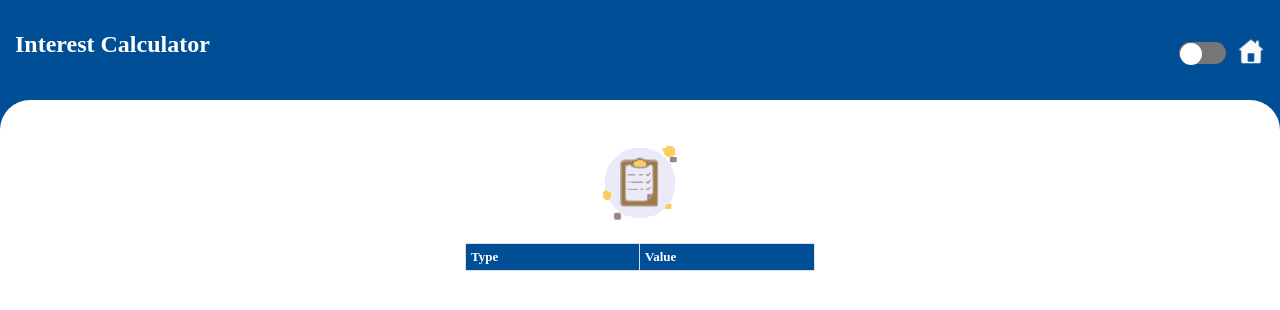
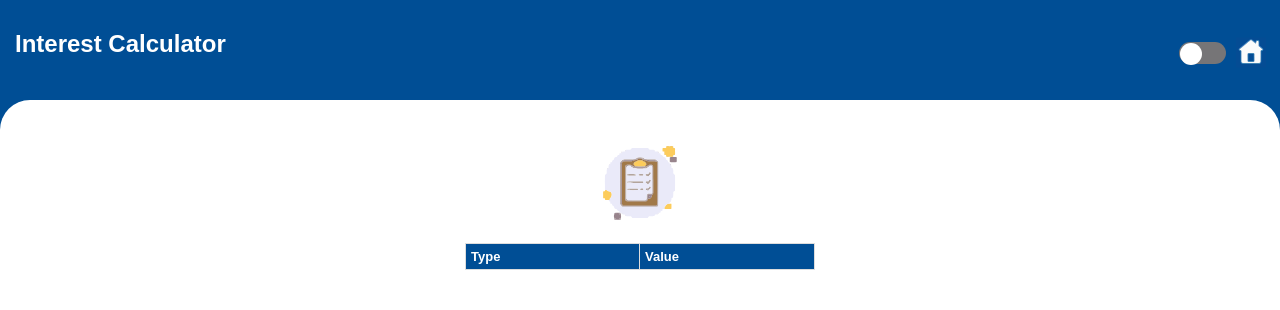
Before and after one commit to swetha115/calc-app, a React (Create React App) app: page /result in a window 1280 px wide. Shown: the top 310 px of the page. Built offline with nearby package versions, Linux system fonts and the light colour scheme.

Commit message:
first commit

```diff
--- a/src/components/calculator-form/calculatorFormContainer.css
+++ b/src/components/calculator-form/calculatorFormContainer.css
@@ -76,11 +76,11 @@ p {
   font-size: 15px;
   color: white;
   display: block;
-  font-family: cursive;
+  font-family: sans-serif;
 }
 
 .errorContainer {
-  font-family: cursive;
+  font-family: sans-serif;
 }
 
 .buttonContainer {
@@ -192,7 +192,7 @@ p {
 }
 
 .viewdata {
-  font-family: cursive;
+  font-family: sans-serif;
   font-size: 13px;
   border-collapse: collapse;
   width: 100%;
@@ -401,7 +401,7 @@ input[type="number"]:focus {
 }
 
 .labelContainer {
-  font-family: cursive;
+  font-family: sans-serif;
   color: #97300b;
 }
 
@@ -473,7 +473,7 @@ select:focus {
   height: 100px;
 }
 .headerTextStyle {
-  font-family: cursive;
+  font-family: sans-serif;
   font-size: 24px;
   font-weight: 800;
   color: #ffffff;
```
